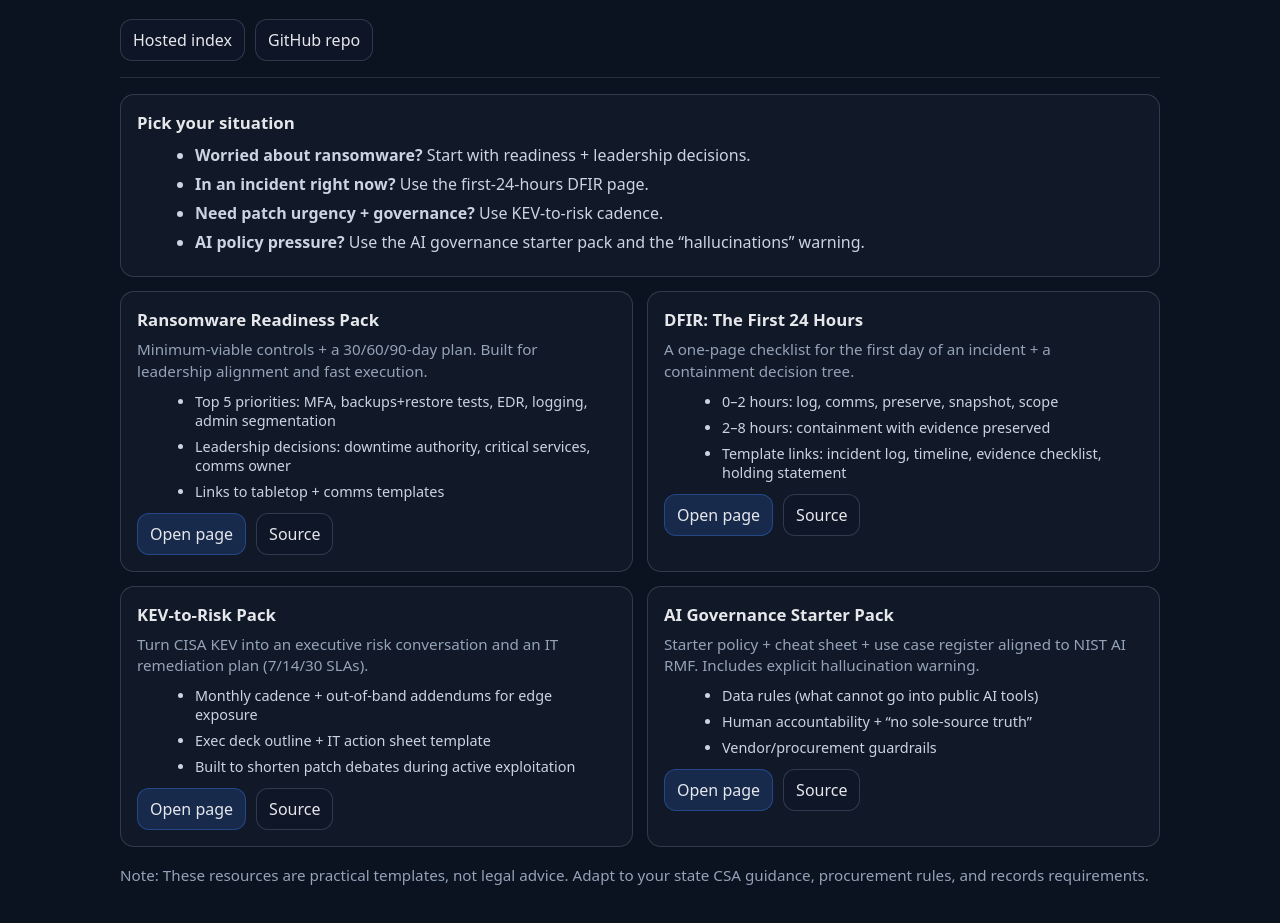
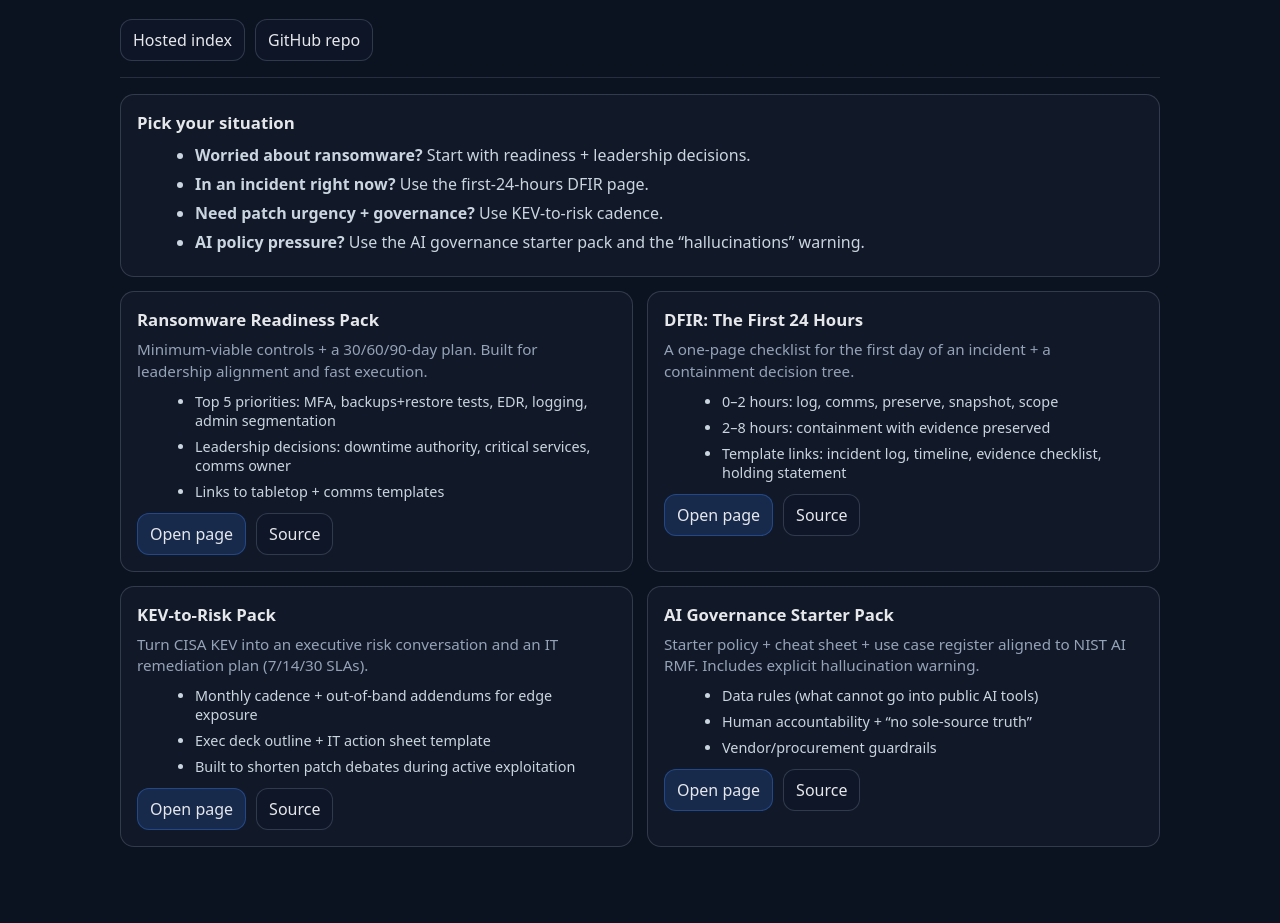
Before and after one commit to cthornsburg/public-sector-playbooks, a plain HTML site: page docs/executive/index.html in a window 1280 px wide. Shown: the part 121-1044 px from the top of the page. After the commit the page ends 996 px from the top, so only its background shows below. Drawn offline with Linux system fonts and the light colour scheme.

Commit message:
Remove footer guidance text from hosted pages

```diff
--- a/docs/executive/index.html
+++ b/docs/executive/index.html
@@ -111,8 +111,6 @@
         </div>
       </div>
     </div>
-
-    <p class="muted" style="margin-top:18px;">Note: These resources are practical templates, not legal advice. Adapt to your state CSA guidance, procurement rules, and records requirements.</p>
   </div>
 </body>
 </html>
```
Also changed, not shown: docs/ransomware-readiness/index.html (+0 -1 lines).
